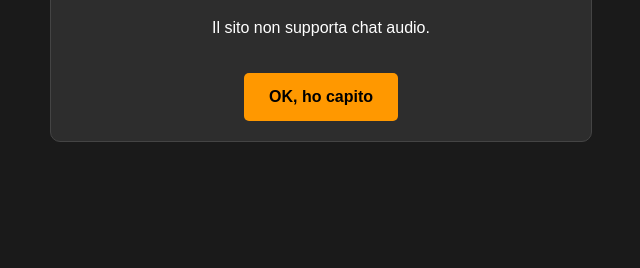
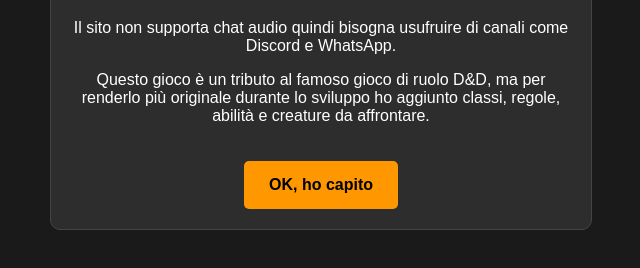
Before and after one commit to mingollachristian71-afk/D-D, a plain HTML site: page index.html in a window 1280 px wide. Shown: the part 160-428 px from the top of the page, without its empty margins (319-959 px from the left). Drawn offline with Linux system fonts and the light colour scheme; no server answers.

Commit message:
Update index.html

```diff
--- a/index.html
+++ b/index.html
@@ -8,9 +8,11 @@
 </head>
 <body>
 
+  <!-- Schermata del Disclaimer -->
     <div id="disclaimer-screen" class="screen">
         <h1>Benvenuti giocatori!</h1>
-        <p>Il sito non supporta chat audio.</p>
+        <p>Il sito non supporta chat audio quindi bisogna usufruire di canali come Discord e WhatsApp.</p>
+        <p>Questo gioco è un tributo al famoso gioco di ruolo D&D, ma per renderlo più originale durante lo sviluppo ho aggiunto classi, regole, abilità e creature da affrontare.</p>
         <button id="btnChiudiDisclaimer">OK, ho capito</button>
     </div>
 
```
